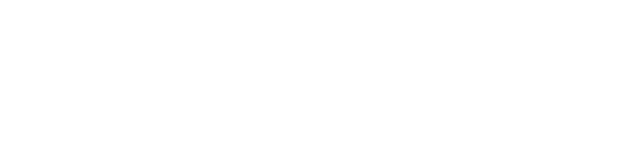
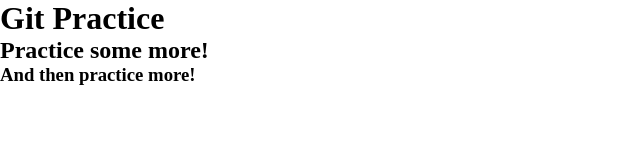
Before and after one commit to grigor92azatian/git-practice, a plain HTML site: page index.html in a window 1280 px wide. Shown: the whole page, without its empty margins (0-640 px from the left). Drawn offline with Linux system fonts and the light colour scheme.

Commit message:
practicing staging and committing

```diff
--- a/index.html
+++ b/index.html
@@ -5,7 +5,9 @@
     <link rel="stylesheet" href="styles.css">
 </head>
 <body>
-
+    <h1>Git Practice</h1>
+    <h2>Practice some more!</h2>
+    <h3>And then practice more!</h3>
     <script src="script.js"></script>
 </body>
 </html>
--- /dev/null
+++ b/styles2.css
@@ -0,0 +1,3 @@
+body{
+    background-color: blue;
+}
```
